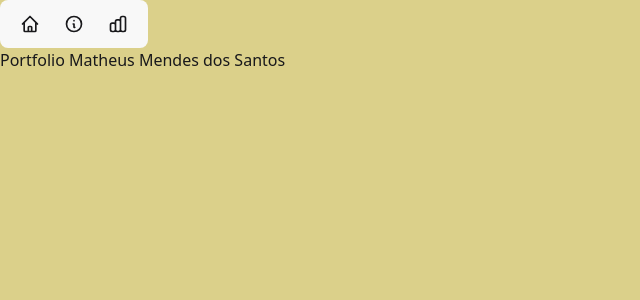
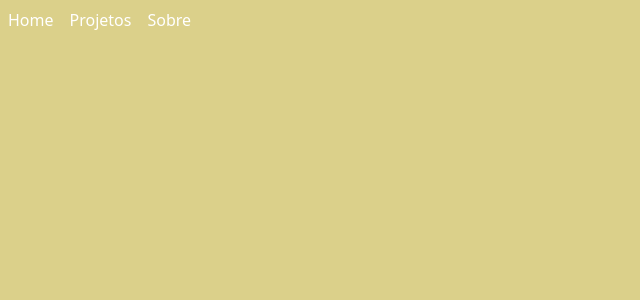
Before and after one commit to matheusmendesds/novoPortfolio, a Next.js app in the folder meu-projeto/: page / in a window 1280 px wide. Shown: the top 300 px of the page, without its empty margins (0-640 px from the left). Built offline with nearby package versions, Linux system fonts and the light colour scheme.

Commit message:
ajuste_menu

```diff
--- a/meu-projeto/src/app/page.js
+++ b/meu-projeto/src/app/page.js
@@ -3,9 +3,6 @@ export default function Home() {
   return (
     <div>
       <Menu/>
-      <h1>
-        Portfolio Matheus Mendes dos Santos
-      </h1>
 
     </div>
   );
--- /dev/null
+++ b/meu-projeto/src/app/projetos/page.js
@@ -0,0 +1,7 @@
+export default function Projetos() {
+    return(
+        <div>
+            Projetos
+        </div>
+    )
+}
--- /dev/null
+++ b/meu-projeto/src/app/sobre/page.js
@@ -0,0 +1,7 @@
+export default function Sobre() {
+    return(
+        <div>
+            sobre
+        </div>
+    )
+}
--- a/meu-projeto/src/components/menu.js
+++ b/meu-projeto/src/components/menu.js
@@ -1,54 +1,11 @@
-export default function Menu(){
-    return(
-       <ul className="menu m-auto menu-horizontal bg-base-200 rounded-box">
-                <li>
-                    <a>
-                    <svg
-                        xmlns="http://www.w3.org/2000/svg"
-                        className="h-5 w-5"
-                        fill="none"
-                        viewBox="0 0 24 24"
-                        stroke="currentColor">
-                        <path
-                        strokeLinecap="round"
-                        strokeLinejoin="round"
-                        strokeWidth="2"
-                        d="M3 12l2-2m0 0l7-7 7 7M5 10v10a1 1 0 001 1h3m10-11l2 2m-2-2v10a1 1 0 01-1 1h-3m-6 0a1 1 0 001-1v-4a1 1 0 011-1h2a1 1 0 011 1v4a1 1 0 001 1m-6 0h6" />
-                    </svg>
-                    </a>
-                </li>
-                <li>
-                    <a>
-                    <svg
-                        xmlns="http://www.w3.org/2000/svg"
-                        className="h-5 w-5"
-                        fill="none"
-                        viewBox="0 0 24 24"
-                        stroke="currentColor">
-                        <path
-                        strokeLinecap="round"
-                        strokeLinejoin="round"
-                        strokeWidth="2"
-                        d="M13 16h-1v-4h-1m1-4h.01M21 12a9 9 0 11-18 0 9 9 0 0118 0z" />
-                    </svg>
-                    </a>
-                </li>
-                <li>
-                    <a>
-                    <svg
-                        xmlns="http://www.w3.org/2000/svg"
-                        className="h-5 w-5"
-                        fill="none"
-                        viewBox="0 0 24 24"
-                        stroke="currentColor">
-                        <path
-                        strokeLinecap="round"
-                        strokeLinejoin="round"
-                        strokeWidth="2"
-                        d="M9 19v-6a2 2 0 00-2-2H5a2 2 0 00-2 2v6a2 2 0 002 2h2a2 2 0 002-2zm0 0V9a2 2 0 012-2h2a2 2 0 012 2v10m-6 0a2 2 0 002 2h2a2 2 0 002-2m0 0V5a2 2 0 012-2h2a2 2 0 012 2v14a2 2 0 01-2 2h-2a2 2 0 01-2-2z" />
-                    </svg>
-                    </a>
-                </li>
-        </ul>
-    )
+import Link from "next/link"
+
+export default function Menu() {
+  return (
+    <div className="flex flex-row gap-4 text-white p-2">
+      <Link href="/">Home</Link>
+      <Link href="/projetos">Projetos</Link>
+      <Link href="/sobre">Sobre</Link>
+    </div>
+  )
 }
```
